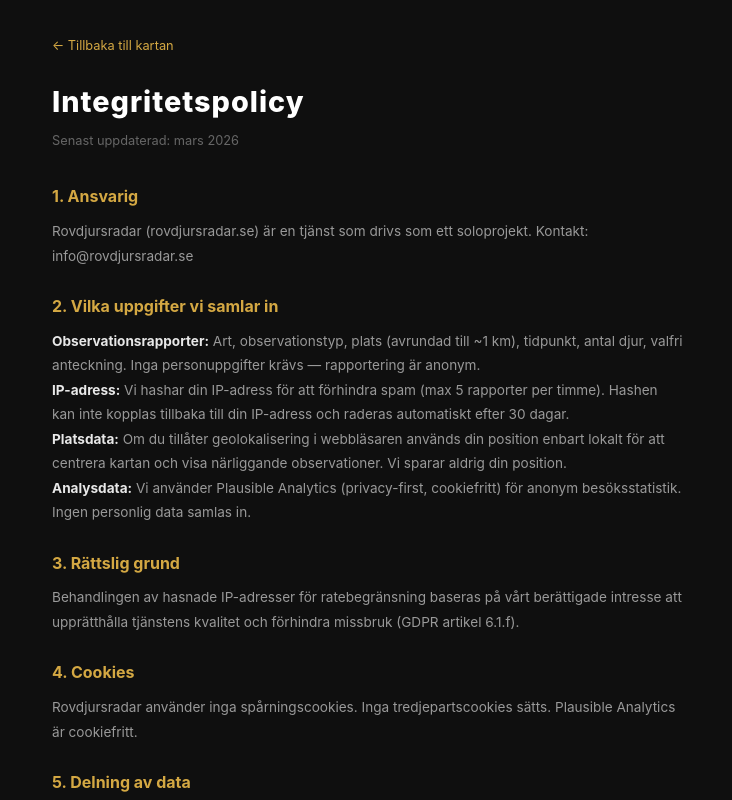
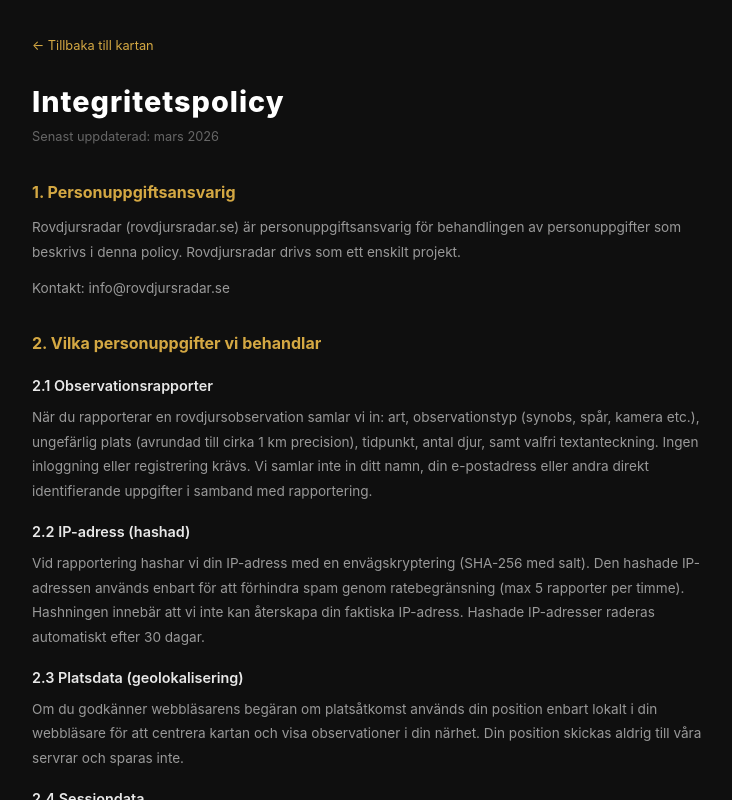
Before and after one commit to tannegy/rovdjursradar, a Next.js app: page /integritetspolicy in a window 1280 px wide. Shown: the whole page, without its empty margins (272-1004 px from the left). Built offline with nearby package versions, Linux system fonts and the light colour scheme.

Commit message:
gdpr update

```diff
--- a/app/integritetspolicy/page.tsx
+++ b/app/integritetspolicy/page.tsx
@@ -2,44 +2,116 @@ import type { Metadata } from 'next';
 
 export const metadata: Metadata = {
   title: 'Integritetspolicy',
-  description: 'Rovdjursradars integritetspolicy och hantering av personuppgifter.',
+  description: 'Rovdjursradars integritetspolicy och hantering av personuppgifter enligt GDPR.',
 };
 
 export default function Integritetspolicy() {
+  const h2 = { color: '#D4A843', fontSize: '1rem', fontWeight: 700, margin: '28px 0 8px' } as const;
+  const h3 = { color: '#e8e8e8', fontSize: '.9rem', fontWeight: 600, margin: '16px 0 6px' } as const;
+  const p = { marginBottom: '12px' } as const;
+  const strong = { color: '#e8e8e8' } as const;
+
   return (
     <div style={{ background: '#0f0f0f', color: '#e8e8e8', minHeight: '100vh', overflow: 'auto' }}>
-      <div style={{ maxWidth: 680, margin: '0 auto', padding: '32px 24px' }}>
+      <div style={{ maxWidth: 720, margin: '0 auto', padding: '32px 24px 64px' }}>
         <a href="/" style={{ color: '#D4A843', textDecoration: 'none', fontSize: '.8rem' }}>&larr; Tillbaka till kartan</a>
-        <h1 style={{ fontSize: '1.8rem', fontWeight: 800, color: '#fff', margin: '24px 0 8px', letterSpacing: '1px' }}>Integritetspolicy</h1>
+        <h1 style={{ fontSize: '1.8rem', fontWeight: 800, color: '#fff', margin: '24px 0 4px', letterSpacing: '1px' }}>Integritetspolicy</h1>
         <p style={{ color: '#666', fontSize: '.8rem', marginBottom: '32px' }}>Senast uppdaterad: mars 2026</p>
 
         <div style={{ fontSize: '.85rem', color: '#999', lineHeight: 1.8 }}>
-          <h2 style={{ color: '#D4A843', fontSize: '1rem', fontWeight: 700, margin: '24px 0 8px' }}>1. Ansvarig</h2>
-          <p>Rovdjursradar (rovdjursradar.se) är en tjänst som drivs som ett soloprojekt. Kontakt: info@rovdjursradar.se</p>
 
-          <h2 style={{ color: '#D4A843', fontSize: '1rem', fontWeight: 700, margin: '24px 0 8px' }}>2. Vilka uppgifter vi samlar in</h2>
-          <p><strong style={{ color: '#e8e8e8' }}>Observationsrapporter:</strong> Art, observationstyp, plats (avrundad till ~1 km), tidpunkt, antal djur, valfri anteckning. Inga personuppgifter krävs — rapportering är anonym.</p>
-          <p><strong style={{ color: '#e8e8e8' }}>IP-adress:</strong> Vi hashar din IP-adress för att förhindra spam (max 5 rapporter per timme). Hashen kan inte kopplas tillbaka till din IP-adress och raderas automatiskt efter 30 dagar.</p>
-          <p><strong style={{ color: '#e8e8e8' }}>Platsdata:</strong> Om du tillåter geolokalisering i webbläsaren används din position enbart lokalt för att centrera kartan och visa närliggande observationer. Vi sparar aldrig din position.</p>
-          <p><strong style={{ color: '#e8e8e8' }}>Analysdata:</strong> Vi använder Plausible Analytics (privacy-first, cookiefritt) för anonym besöksstatistik. Ingen personlig data samlas in.</p>
+          <h2 style={h2}>1. Personuppgiftsansvarig</h2>
+          <p style={p}>Rovdjursradar (rovdjursradar.se) är personuppgiftsansvarig för behandlingen av personuppgifter som beskrivs i denna policy. Rovdjursradar drivs som ett enskilt projekt.</p>
+          <p style={p}>Kontakt: info@rovdjursradar.se</p>
 
-          <h2 style={{ color: '#D4A843', fontSize: '1rem', fontWeight: 700, margin: '24px 0 8px' }}>3. Rättslig grund</h2>
-          <p>Behandlingen av hasnade IP-adresser för ratebegränsning baseras på vårt berättigade intresse att upprätthålla tjänstens kvalitet och förhindra missbruk (GDPR artikel 6.1.f).</p>
+          <h2 style={h2}>2. Vilka personuppgifter vi behandlar</h2>
 
-          <h2 style={{ color: '#D4A843', fontSize: '1rem', fontWeight: 700, margin: '24px 0 8px' }}>4. Cookies</h2>
-          <p>Rovdjursradar använder inga spårningscookies. Inga tredjepartscookies sätts. Plausible Analytics är cookiefritt.</p>
+          <h3 style={h3}>2.1 Observationsrapporter</h3>
+          <p style={p}>När du rapporterar en rovdjursobservation samlar vi in: art, observationstyp (synobs, spår, kamera etc.), ungefärlig plats (avrundad till cirka 1 km precision), tidpunkt, antal djur, samt valfri textanteckning. Ingen inloggning eller registrering krävs. Vi samlar inte in ditt namn, din e-postadress eller andra direkt identifierande uppgifter i samband med rapportering.</p>
 
-          <h2 style={{ color: '#D4A843', fontSize: '1rem', fontWeight: 700, margin: '24px 0 8px' }}>5. Delning av data</h2>
-          <p>Vi delar aldrig personuppgifter med tredje part. Anonymiserad, aggregerad observationsdata kan delas med forskare och myndigheter för att stödja rovdjursförvaltning.</p>
+          <h3 style={h3}>2.2 IP-adress (hashad)</h3>
+          <p style={p}>Vid rapportering hashar vi din IP-adress med en envägskryptering (SHA-256 med salt). Den hashade IP-adressen används enbart för att förhindra spam genom ratebegränsning (max 5 rapporter per timme). Hashningen innebär att vi inte kan återskapa din faktiska IP-adress. Hashade IP-adresser raderas automatiskt efter 30 dagar.</p>
 
-          <h2 style={{ color: '#D4A843', fontSize: '1rem', fontWeight: 700, margin: '24px 0 8px' }}>6. Datalagring</h2>
-          <p>Observationsdata lagras på Supabase-servrar inom EU. IP-hashar raderas automatiskt efter 30 dagar.</p>
+          <h3 style={h3}>2.3 Platsdata (geolokalisering)</h3>
+          <p style={p}>Om du godkänner webbläsarens begäran om platsåtkomst används din position enbart lokalt i din webbläsare för att centrera kartan och visa observationer i din närhet. Din position skickas aldrig till våra servrar och sparas inte.</p>
 
-          <h2 style={{ color: '#D4A843', fontSize: '1rem', fontWeight: 700, margin: '24px 0 8px' }}>7. Dina rättigheter</h2>
-          <p>Enligt GDPR har du rätt att: begära tillgång till dina uppgifter, begära rättelse eller radering, invända mot behandling, och lämna klagomål till Integritetsskyddsmyndigheten (IMY). Kontakta oss på info@rovdjursradar.se.</p>
+          <h3 style={h3}>2.4 Sessiondata</h3>
+          <p style={p}>Vi använder sessionStorage i din webbläsare för att komma ihåg att du har loggat in med lösenord under pågående session. Denna data lagras enbart lokalt i din webbläsare och raderas när du stänger webbläsarfönstret.</p>
 
-          <h2 style={{ color: '#D4A843', fontSize: '1rem', fontWeight: 700, margin: '24px 0 8px' }}>8. Ändringar</h2>
-          <p>Vi kan uppdatera denna policy. Väsentliga ändringar meddelas på webbplatsen.</p>
+          <h3 style={h3}>2.5 Analysdata</h3>
+          <p style={p}>Vi avser att använda Plausible Analytics, ett EU-baserat, cookiefritt och integritetsbevarande analysverktyg. Plausible samlar inte in personuppgifter, använder inga cookies och överför ingen data till tredje part. All data lagras inom EU.</p>
+
+          <h2 style={h2}>3. Rättslig grund för behandling</h2>
+          <p style={p}>Vi behandlar personuppgifter baserat på följande rättsliga grunder enligt GDPR:</p>
+          <p style={p}><strong style={strong}>Berättigat intresse (artikel 6.1.f):</strong> Behandling av hashade IP-adresser för ratebegränsning baseras på vårt berättigade intresse att upprätthålla tjänstens kvalitet, förhindra missbruk och skydda tjänsten mot spam. Vi har bedömt att detta intresse väger tyngre än den minimala påverkan på den registrerades integritet, givet att IP-adressen hashas med envägskryptering och att hashen raderas automatiskt efter 30 dagar.</p>
+          <p style={p}><strong style={strong}>Allmänt intresse (artikel 6.1.e):</strong> Publicering av anonymiserad observationsdata om rovdjur tjänar ett allmänt intresse genom att bidra till allmänhetens säkerhet och kunskap om rovdjursförekomst i Sverige.</p>
+
+          <h2 style={h2}>4. Cookies och spårning</h2>
+          <p style={p}>Rovdjursradar använder <strong style={strong}>inga cookies</strong>. Vi sätter inga förstapartscookies och inga tredjepartscookies. Vi använder inga spårningstekniker som pixlar, fingerprinting eller liknande. Plausible Analytics, som vi avser att använda, är cookiefritt och GDPR-konformt utan samtycke.</p>
+
+          <h2 style={h2}>5. Datakällor</h2>
+          <p style={p}>Rovdjursradar visar observationsdata från flera källor:</p>
+          <p style={p}><strong style={strong}>Officiella data:</strong> Offentligt tillgänglig information från Rovbase (Naturvårdsverket) och länsstyrelserna, publicerad som öppen offentlig data. Vi anger alltid källan.</p>
+          <p style={p}><strong style={strong}>Jaktlagsrapporter:</strong> Observationer rapporterade av organiserade jaktlag.</p>
+          <p style={p}><strong style={strong}>Crowdsourcade observationer:</strong> Anonymt rapporterade observationer från allmänheten.</p>
+          <p style={p}>Alla positioner avrundas till cirka 1 km precision för att skydda både djur och rapportörers integritet.</p>
+
+          <h2 style={h2}>6. Delning av data</h2>
+          <p style={p}>Vi delar <strong style={strong}>aldrig personuppgifter</strong> med tredje part.</p>
+          <p style={p}>Anonymiserad och aggregerad observationsdata (utan koppling till personuppgifter) kan delas med:</p>
+          <p style={p}>— Forskare och universitet för vetenskapliga studier om rovdjursförekomst</p>
+          <p style={p}>— Naturvårdsverket, länsstyrelser och andra myndigheter för rovdjursförvaltning</p>
+          <p style={p}>— Partnerorganisationer (jaktföreningar, friluftsorganisationer) enligt överenskomna villkor</p>
+
+          <h2 style={h2}>7. Underleverantörer (personuppgiftsbiträden)</h2>
+          <p style={p}>Vi använder följande tjänsteleverantörer som kan behandla data på våra vägnar:</p>
+          <p style={p}><strong style={strong}>Supabase Inc.</strong> — Databashantering. Data lagras på servrar i EU (Stockholm, eu-north-1). Supabase agerar som personuppgiftsbiträde och har ingått standardavtalsklausuler (SCC) för internationell dataöverföring.</p>
+          <p style={p}><strong style={strong}>Vercel Inc.</strong> — Webbhotell och CDN. Vercel levererar webbsidan från sin edge-infrastruktur. Vercel omfattas av EU-US Data Privacy Framework.</p>
+          <p style={p}><strong style={strong}>Plausible Insights OÜ</strong> — Webbanalys (planerad). EU-baserat bolag (Estland). Ingen persondata behandlas.</p>
+
+          <h2 style={h2}>8. Internationell dataöverföring</h2>
+          <p style={p}>Vår primära databas finns i EU (Stockholm). Vercel kan leverera statiskt innehåll från servrar utanför EU, men ingen persondata överförs i dessa anrop. Hashade IP-adresser lagras enbart i vår EU-baserade databas.</p>
+
+          <h2 style={h2}>9. Lagringstider</h2>
+          <p style={p}><strong style={strong}>Observationsdata</strong> (art, plats, tid, typ): Lagras tills vidare, då det utgör en del av en publik kunskapsbas om rovdjursförekomst.</p>
+          <p style={p}><strong style={strong}>Hashade IP-adresser:</strong> Raderas automatiskt 30 dagar efter rapporteringstillfället.</p>
+          <p style={p}><strong style={strong}>Sessiondata:</strong> Raderas automatiskt när webbläsarfönstret stängs.</p>
+
+          <h2 style={h2}>10. Dina rättigheter enligt GDPR</h2>
+          <p style={p}>Som registrerad har du följande rättigheter:</p>
+          <p style={p}><strong style={strong}>Rätt till tillgång (artikel 15):</strong> Du har rätt att begära information om vilka personuppgifter vi behandlar om dig. Observera att vi som regel inte kan identifiera enskilda användare, eftersom rapportering är anonym.</p>
+          <p style={p}><strong style={strong}>Rätt till rättelse (artikel 16):</strong> Du har rätt att begära rättelse av felaktiga uppgifter.</p>
+          <p style={p}><strong style={strong}>Rätt till radering (artikel 17):</strong> Du har rätt att begära radering av dina personuppgifter. Hashade IP-adresser raderas automatiskt efter 30 dagar.</p>
+          <p style={p}><strong style={strong}>Rätt till begränsning (artikel 18):</strong> Du har rätt att begära begränsning av behandlingen under vissa omständigheter.</p>
+          <p style={p}><strong style={strong}>Rätt att invända (artikel 21):</strong> Du har rätt att invända mot behandling som grundas på berättigat intresse.</p>
+          <p style={p}><strong style={strong}>Rätt till dataportabilitet (artikel 20):</strong> Du har rätt att få ut dina uppgifter i ett maskinläsbart format.</p>
+          <p style={p}><strong style={strong}>Rätt att klaga:</strong> Du har rätt att lämna klagomål till Integritetsskyddsmyndigheten (IMY), Box 8114, 104 20 Stockholm, imy.se.</p>
+          <p style={p}>För att utöva dina rättigheter, kontakta oss på <strong style={strong}>info@rovdjursradar.se</strong>.</p>
+
+          <h2 style={h2}>11. Säkerhetsåtgärder</h2>
+          <p style={p}>Vi vidtar lämpliga tekniska och organisatoriska åtgärder för att skydda personuppgifter:</p>
+          <p style={p}>— All kommunikation sker via HTTPS (TLS-kryptering)</p>
+          <p style={p}>— IP-adresser hashas med SHA-256 och kan inte återskapas</p>
+          <p style={p}>— Positioner avrundas till cirka 1 km precision</p>
+          <p style={p}>— Row Level Security (RLS) skyddar databasen mot obehörig åtkomst</p>
+          <p style={p}>— Ratebegränsning förhindrar missbruk</p>
+          <p style={p}>— Automatisk radering av hashade IP-adresser efter 30 dagar</p>
+
+          <h2 style={h2}>12. Barn</h2>
+          <p style={p}>Rovdjursradar riktar sig inte specifikt till barn under 16 år. Vi samlar inte medvetet in personuppgifter från barn. Tjänsten kräver ingen registrering eller inloggning.</p>
+
+          <h2 style={h2}>13. Ändringar i denna policy</h2>
+          <p style={p}>Vi kan uppdatera denna integritetspolicy. Vid väsentliga ändringar kommer vi att meddela detta tydligt på webbplatsen. Den senaste versionen finns alltid tillgänglig på denna sida.</p>
+
+          <h2 style={h2}>14. Kontakt</h2>
+          <p style={p}>Om du har frågor om denna integritetspolicy eller vår behandling av personuppgifter, kontakta oss:</p>
+          <p style={p}><strong style={strong}>Rovdjursradar</strong></p>
+          <p style={p}>E-post: info@rovdjursradar.se</p>
+          <p style={p}>Webb: rovdjursradar.se</p>
+        </div>
+
+        <div style={{ marginTop: 40, paddingTop: 20, borderTop: '1px solid rgba(255,255,255,.07)', fontSize: '.65rem', color: '#444' }}>
+          Rovdjursradar · Integritetspolicy · Mars 2026
         </div>
       </div>
     </div>
--- a/components/MapApp.tsx
+++ b/components/MapApp.tsx
@@ -473,6 +473,7 @@ export default function MapApp() {
         <div className="p-3">
           <div className="text-[.6rem] text-[#666] leading-relaxed">
             Rovdjursradar samlar officiella data, jaktlagsrapporter och crowdsourcade observationer. <span className="text-[#D4A843]">rovdjursradar.se</span> · v1.0
+            <a href="/integritetspolicy" className="block mt-2 text-[#666] hover:text-[#D4A843]" style={{textDecoration:'none',fontSize:'.58rem'}}>Integritetspolicy</a>
           </div>
         </div>
       </aside>
@@ -673,7 +674,7 @@ export default function MapApp() {
             </div>
             <div className="about-card-footer" style={{fontSize:'.6rem',color:'#666',display:'flex',justifyContent:'space-between',alignItems:'center'}}>
               <span>Rovdjursradar · Mars 2026</span>
-              <span style={{color:'#D4A843'}}>rovdjursradar.se</span>
+              <span style={{display:'flex',gap:12,alignItems:'center'}}><a href="/integritetspolicy" style={{color:'#666',textDecoration:'none'}}>Integritetspolicy</a><span style={{color:'#D4A843'}}>rovdjursradar.se</span></span>
             </div>
           </div>
         </div>
```
